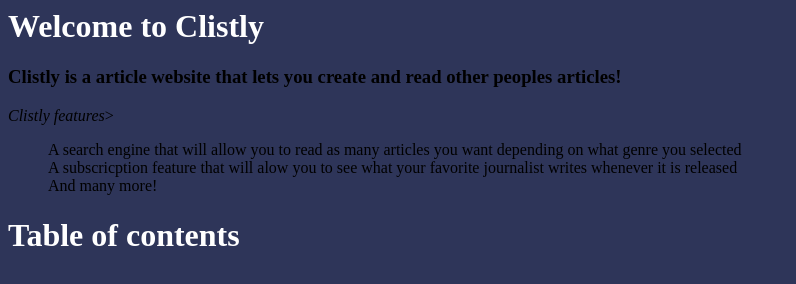
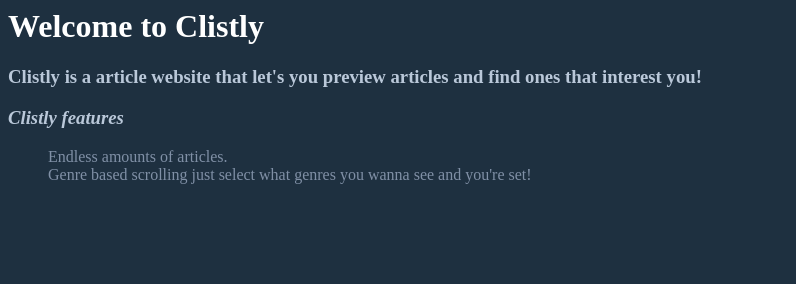
Before and after one commit to Caleb-Cunningham/Code102Webpage, a plain HTML site: page index.html in a window 1280 px wide. Shown: the whole page, without its empty margins (0-796 px from the left). Drawn offline with Linux system fonts and the light colour scheme.

Commit message:
Changed the color and font planning to add more design and javascrip

```diff
--- a/index.html
+++ b/index.html
@@ -1,22 +1,27 @@
 <h1> Welcome to Clistly </h1>
 
-<h3> Clistly is a article website that lets you create and read other peoples articles! </h3>
-<em>Clistly features</em>>
+<h3> Clistly is a article website that let's you preview articles and find ones that interest you! </h3>
+
+<h3><em>Clistly features</em></h3>
 
 <ul>
-A search engine that will allow you to read as many articles you want depending on what genre you selected<br>
-A subscricption feature that will alow you to see what your favorite journalist writes whenever it is released<br>
-And many more!<br>
+Endless amounts of articles.<br>
+Genre based scrolling just select what genres you wanna see and you're set!<br>
 </ul>
-
-<h1> Table of contents </h1>
 
 <style>
     body {
-        background-color: #2E3559;
+        background-color: #1E3040;
     }
 
     h1{
     color: rgb(255, 255, 255);
     }
+    h3{
+        color: #BAC8D9;
+    }
+
+    ul{
+        color: #8090A6;
+    }
 </style>
```
